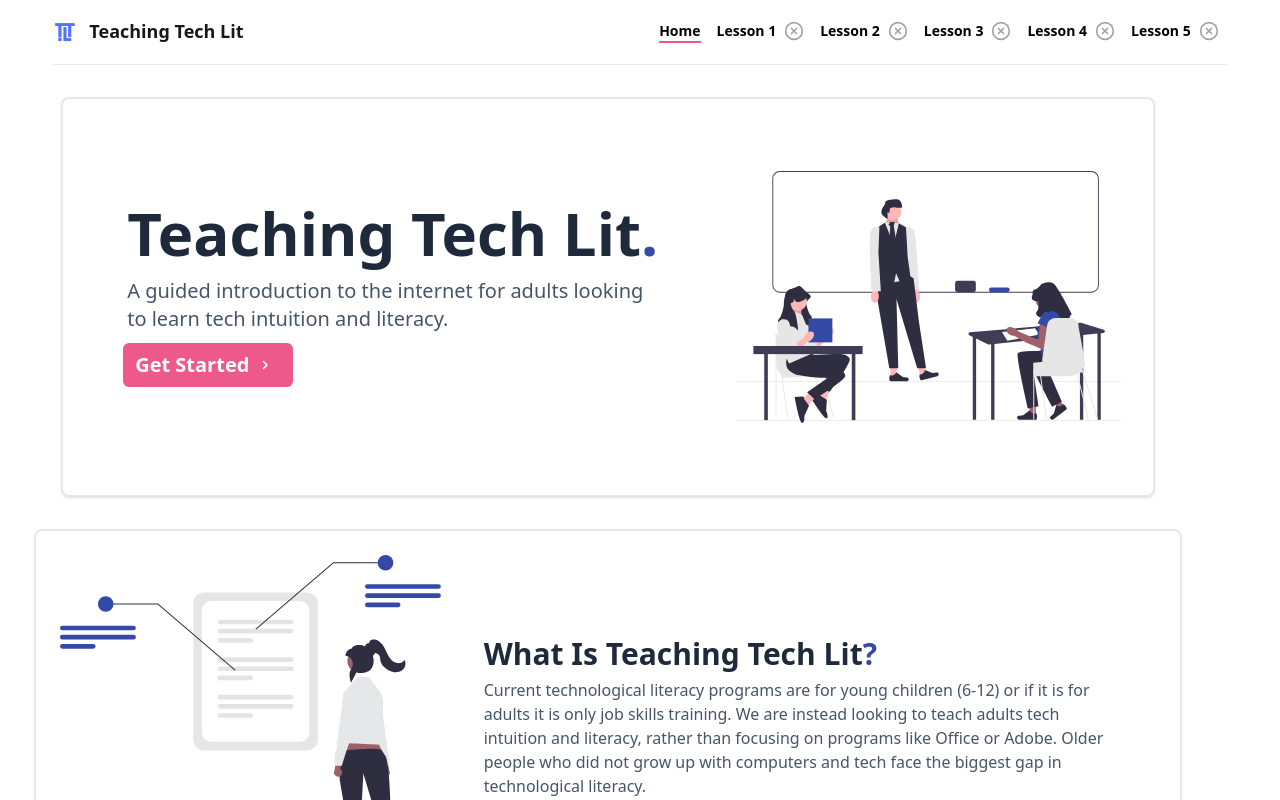
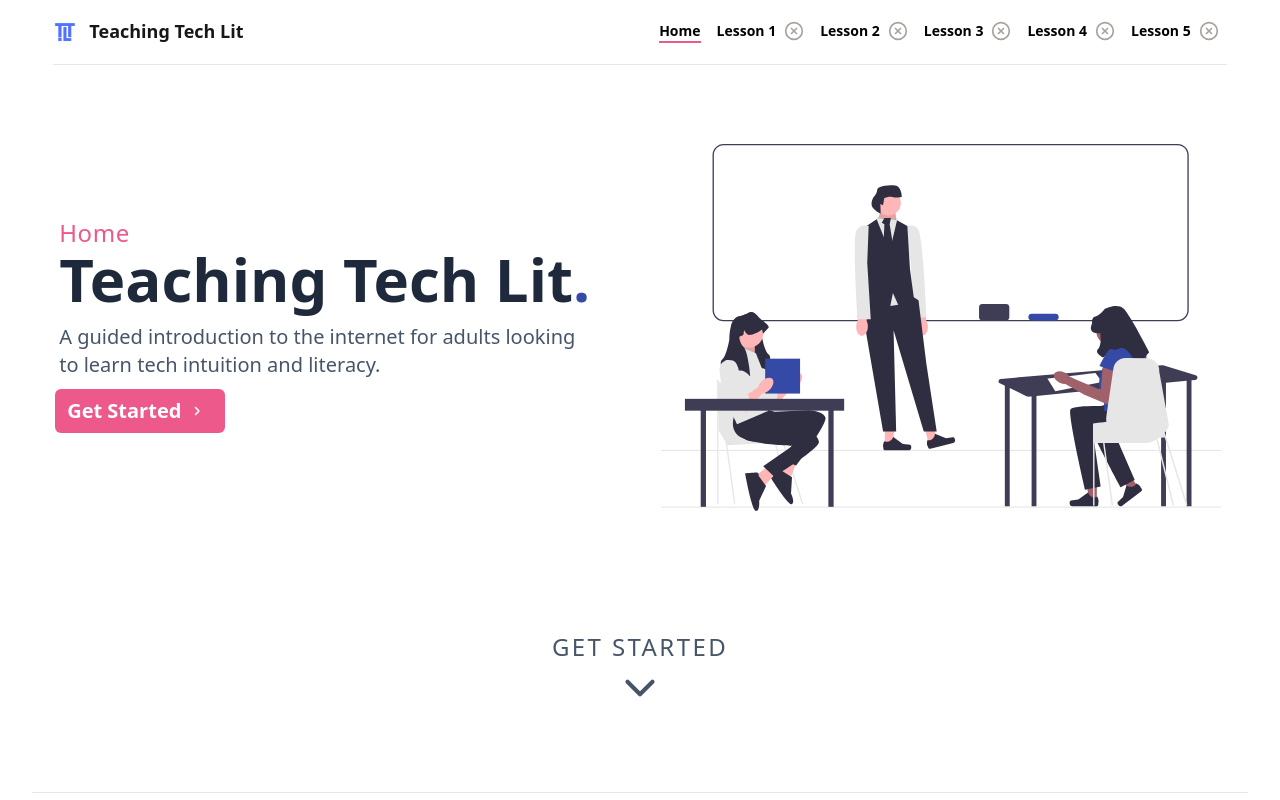
Before and after one commit to j-cleme/capstone_teaching-tech-lit, a SvelteKit app: page / in a window 1280 px wide. Shown: the top 800 px of the page. Built offline with nearby package versions, Linux system fonts and the light colour scheme.

Commit message:
Home Page update

```diff
--- a/src/routes/+page.svelte
+++ b/src/routes/+page.svelte
@@ -1,18 +1,17 @@
 <script>
 	import Arrow from './Arrow.svelte';
 	import { base } from '$app/paths';
+	import {ChevronDown} from 'lucide-svelte';
 </script>
 
 <svelte:head>
 	<title>Teaching Tech Lit</title>
 </svelte:head>
-
-<main class="flex flex-col">
-	<section
-		class="flex flex-wrap justify-center items-center gap-x-10 m-auto p-8 min-h-[50vh] max-h-screen border-2 rounded-lg
-	my-8 shadow"
-	>
-		<section class="rounded-lg p-8">
+<main class="flex flex-col justify-center m-auto">
+	<div class="h-[91vh] flex flex-col items-center justify-items-center justify-center w-full border-b">
+		<div class="flex flex-col md:flex-row lg:items-center mb-20">
+			<div class="mr-16">
+				<p class=" tracking-wide text-[#ec598b] text-2xl">Home</p>
 				<h1 class="text-6xl text-slate-800 font-semibold">
 					Teaching Tech Lit<span class="text-[#3549A6]">.</span>
 				</h1>
@@ -27,17 +26,21 @@
 					Get Started <span class="px-2"><Arrow /></span>
 					<!-- <span class="absolute -z-10 w-full h-full bg-black" /> -->
 				</a>
-		</section>
-		<aside>
-			<img src="{base}/assets/educator.svg" alt="Educators svg" />
-		</aside>
-	</section>
+			</div>
+			<!-- svelte-ignore a11y-img-redundant-alt -->
+			<img src="{base}/assets/educator.svg" alt="Educators svg" class="max-w-[35rem] max-h-[35rem]" />
+		</div>
+		<div class="flex flex-col items-center">
+			<p class=" tracking-widest text-2xl text-slate-600 font-light mt-10">GET STARTED</p>
+			<ChevronDown size={50} style="color:rgb(71, 85, 105);" />
+		</div>
+	</div>
 	<section
-		class="flex flex-wrap justify-center items-center m-auto p-6 gap-x-2 rounded-lg border-2 mb-8"
+		class="flex flex-row justify-center items-center my-8"
 	>
-		<aside>
+		<picture>
 			<img src="{base}/assets/attention.svg" alt="Attention SVG" />
-		</aside>
+		</picture>
 		<section class="p-8">
 			<h3 class="text-3xl text-slate-800 font-semibold">
 				What Is Teaching Tech Lit<span class="text-[#3549A6]">?</span>
```
Also changed, not shown: src/app.css (line endings or trailing spaces). Lines whose indentation alone changed are shown as unchanged.
